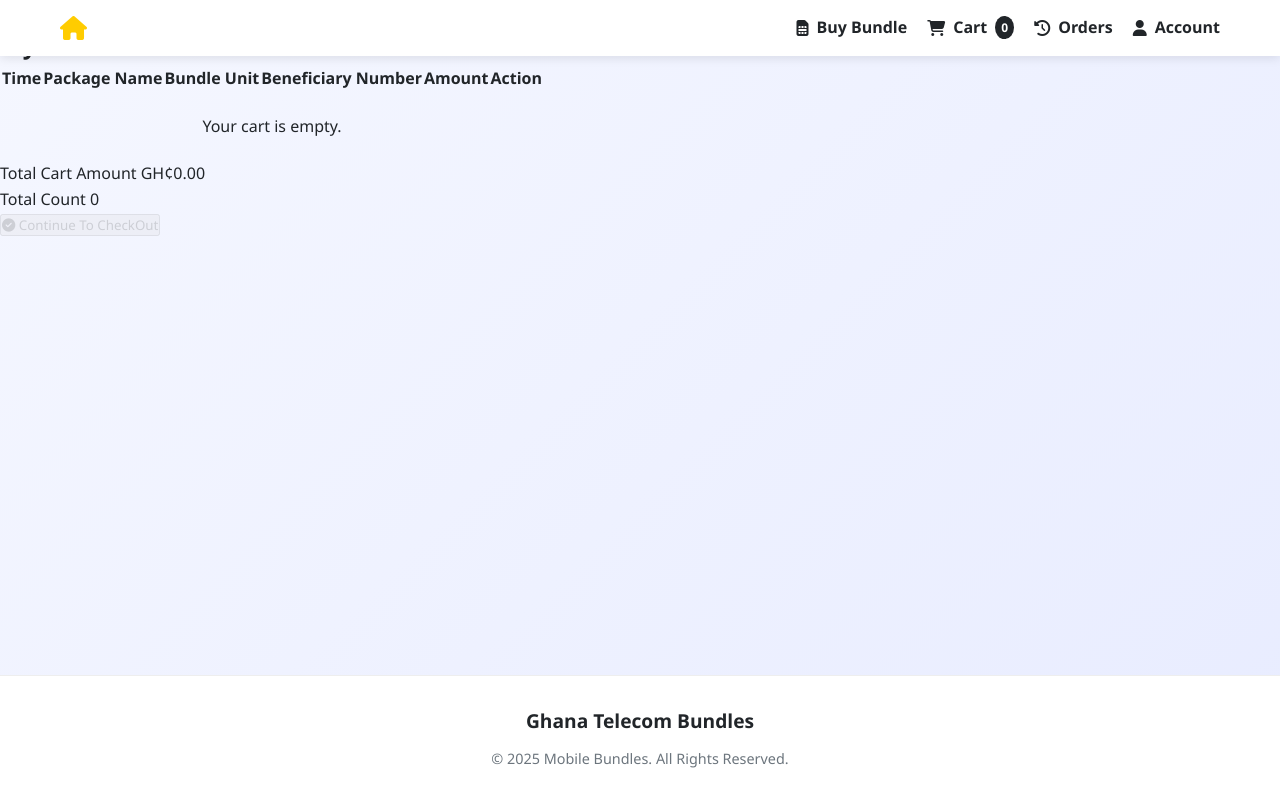
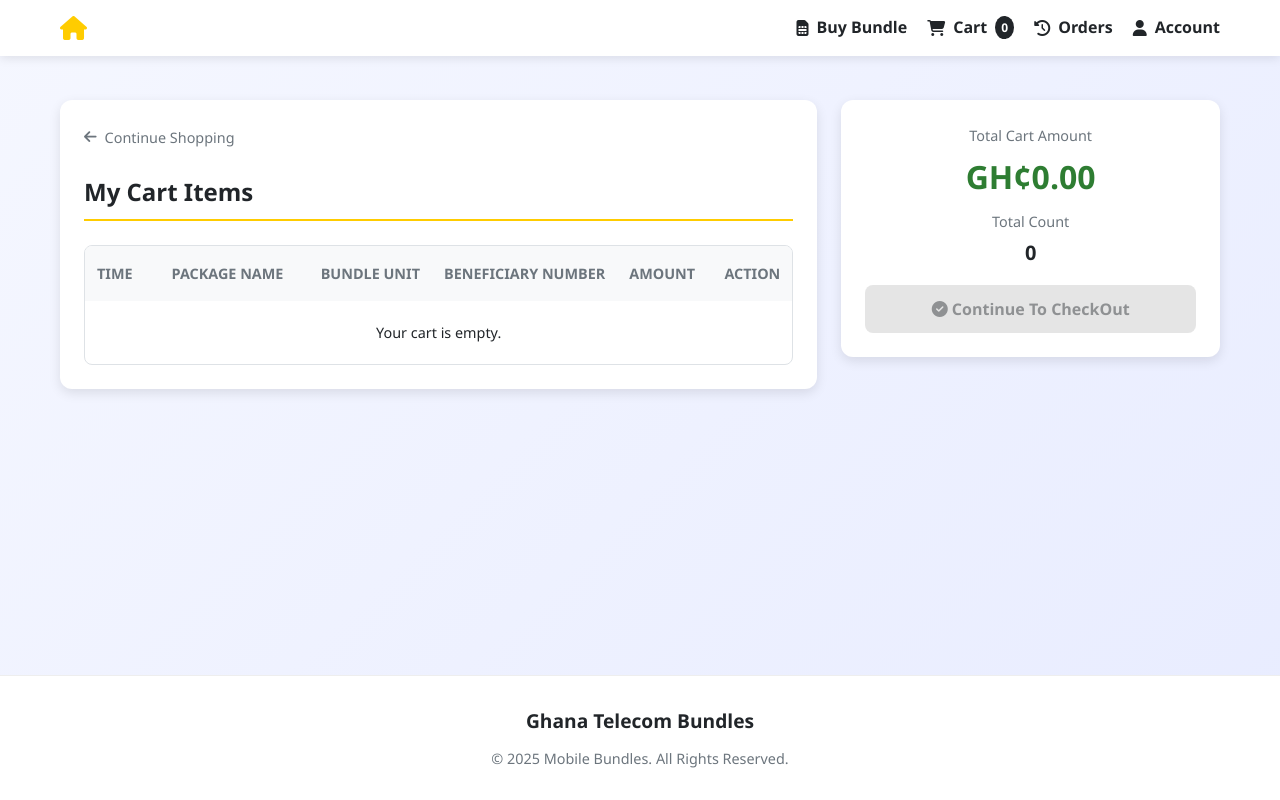
Before and after one commit to emenewton/buydatabundle, a plain HTML site: page cart.html in a window 1280 px wide. Drawn offline with Linux system fonts and the light colour scheme.

Commit message:
Update cart.html

```diff
--- a/cart.html
+++ b/cart.html
@@ -3,10 +3,9 @@
 <head>
     <meta charset="UTF-8">
     <meta name="viewport" content="width=device-width, initial-scale=1.0">
-    <title>Your Cart</title>
+    <title>Your Cart - Ghana Telecom Bundles</title>
     <link rel="stylesheet" href="https://cdnjs.cloudflare.com/ajax/libs/font-awesome/6.4.0/css/all.min.css">
     <style>
-        /* All your CSS styles */
         :root {
             --mtn: #ffcc00;
             --airteltigo: #1F3B90;
@@ -131,7 +130,206 @@
             }
         }
 
-/* Footer styles - Centered */
+        /* Main content */
+        .main-content {
+            flex: 1;
+            padding-top: 100px;
+            padding-bottom: 40px;
+        }
+
+        .cart-page-container {
+            max-width: 1200px;
+            margin: 0 auto;
+            padding: 0 20px;
+            display: flex;
+            flex-direction: column;
+            gap: 1.5rem;
+        }
+
+        @media (min-width: 992px) {
+            .cart-page-container {
+                display: grid;
+                grid-template-columns: 2fr 1fr;
+            }
+        }
+
+        .cart-section {
+            background: white;
+            padding: 1.5rem;
+            border-radius: 12px;
+            box-shadow: var(--shadow);
+        }
+
+        .cart-section h2 {
+            margin-bottom: 1.5rem;
+            font-size: 1.5rem;
+            color: var(--dark);
+            padding-bottom: 0.5rem;
+            border-bottom: 2px solid var(--mtn);
+        }
+
+        .cart-table-container {
+            overflow-x: auto;
+            border-radius: 8px;
+            border: 1px solid #dee2e6;
+        }
+
+        .cart-table {
+            width: 100%;
+            border-collapse: collapse;
+            font-size: 0.9rem;
+            min-width: 600px;
+        }
+
+        .cart-table th {
+            background-color: #f8f9fa;
+            color: var(--gray);
+            font-weight: 600;
+            text-transform: uppercase;
+            padding: 1rem 0.75rem;
+            text-align: left;
+            white-space: nowrap;
+        }
+
+        .cart-table td {
+            padding: 1rem 0.75rem;
+            border-bottom: 1px solid #dee2e6;
+            vertical-align: top;
+        }
+
+        .cart-table tr:last-child td {
+            border-bottom: none;
+        }
+
+        .cart-table th:nth-child(1),
+        .cart-table td:nth-child(1) {
+            width: 15%;
+        }
+
+        .cart-table th:nth-child(2),
+        .cart-table td:nth-child(2) {
+            width: 25%;
+        }
+
+        .cart-table th:nth-child(3),
+        .cart-table td:nth-child(3) {
+            width: 15%;
+        }
+
+        .cart-table th:nth-child(4),
+        .cart-table td:nth-child(4) {
+            width: 20%;
+        }
+
+        .cart-table th:nth-child(5),
+        .cart-table td:nth-child(5) {
+            width: 15%;
+        }
+
+        .cart-table th:nth-child(6),
+        .cart-table td:nth-child(6) {
+            width: 10%;
+            text-align: center;
+        }
+
+        .remove-btn {
+            background: none;
+            border: none;
+            color: #dc3545;
+            cursor: pointer;
+            font-size: 1rem;
+            transition: color 0.2s;
+            padding: 5px;
+            border-radius: 4px;
+        }
+
+        .remove-btn:hover {
+            color: #c82333;
+            background-color: #f8f9fa;
+        }
+
+        .summary-card {
+            background: white;
+            padding: 1.5rem;
+            border-radius: 12px;
+            box-shadow: var(--shadow);
+            text-align: center;
+            display: flex;
+            flex-direction: column;
+            gap: 1rem;
+            height: fit-content;
+        }
+
+        .summary-details {
+            display: flex;
+            flex-direction: column;
+            gap: 0.5rem;
+        }
+
+        .total-amount, .total-count {
+            display: flex;
+            flex-direction: column;
+            align-items: center;
+        }
+
+        .total-amount .label, .total-count .label {
+            font-weight: 500;
+            color: var(--gray);
+            margin-bottom: 0.25rem;
+            font-size: 0.9rem;
+        }
+
+        .total-amount .value {
+            font-size: 2rem;
+            font-weight: 700;
+            color: #2e7d32;
+        }
+
+        .total-count .value {
+            font-size: 1.25rem;
+            font-weight: 700;
+            color: var(--dark);
+        }
+
+        .checkout-btn {
+            width: 100%;
+            padding: 0.8rem;
+            border: none;
+            background: var(--mtn);
+            color: var(--dark);
+            border-radius: 8px;
+            font-size: 1rem;
+            font-weight: bold;
+            cursor: pointer;
+            transition: background 0.3s;
+        }
+
+        .checkout-btn:hover {
+            background: #e6b800;
+        }
+
+        .checkout-btn:disabled {
+            background: #ccc;
+            cursor: not-allowed;
+        }
+
+        .back-link {
+            color: var(--gray);
+            text-decoration: none;
+            margin-bottom: 1.5rem;
+            display: inline-flex;
+            align-items: center;
+            gap: 0.5rem;
+            font-size: 0.9rem;
+            font-weight: 500;
+        }
+
+        .back-link:hover {
+            text-decoration: underline;
+            color: var(--mtn);
+        }
+
+        /* Footer styles - Centered */
         footer {
             background: white;
             border-top: 1px solid #eee;
@@ -157,7 +355,6 @@
             color: var(--gray);
             font-size: 0.9rem;
         }
-
         /* --- Responsive Styles --- */
         @media (max-width: 768px) {
             body {
```
